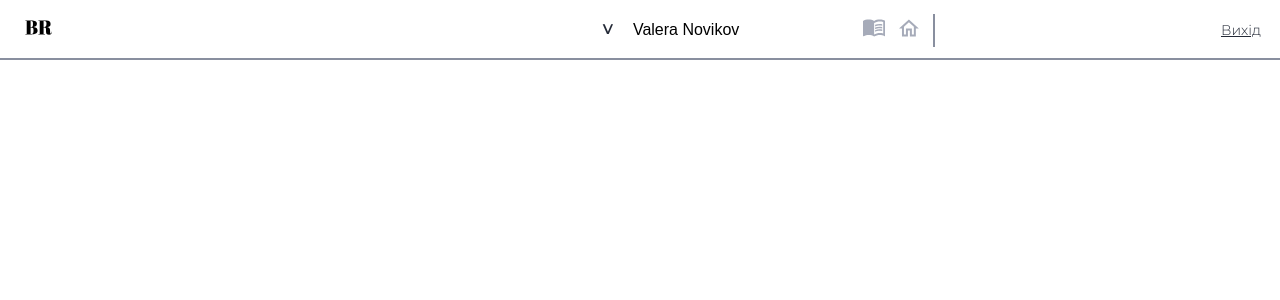
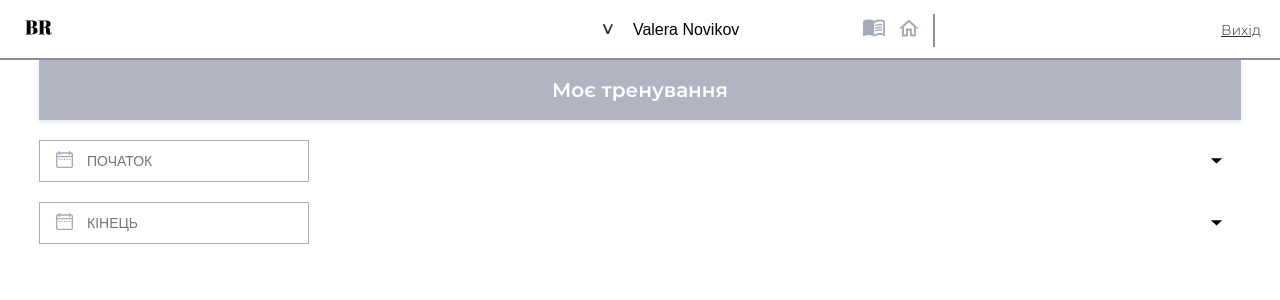
Before and after one commit to DmytroGupanets/book-reading-client, a React (Create React App) app: page /training in a window 1280 px wide. Shown: the top 300 px of the page. Built offline with nearby package versions, Linux system fonts and the light colour scheme; a web font is replaced by a local one.

Commit message:
add start and end datepicker

```diff
--- a/package.json
+++ b/package.json
@@ -11,6 +11,7 @@
     "modern-normalize": "^1.1.0",
     "query-string": "^4.3.4",
     "react": "^17.0.2",
+    "react-datepicker": "^4.2.1",
     "react-dom": "^17.0.2",
     "react-redux": "^7.2.5",
     "react-router": "^5.2.1",
--- /dev/null
+++ b/src/components/training/TrainingStyled.js
@@ -0,0 +1,5 @@
+import styled from "styled-components";
+
+const TrainingStyled = styled.div``;
+
+export default TrainingStyled;
--- /dev/null
+++ b/src/components/training/myTraining/MyTraining.js
@@ -0,0 +1,68 @@
+import React, { useState } from "react";
+import MyTrainingStyled from "./MyTrainingStyled";
+import DatePicker from "react-datepicker";
+import "react-datepicker/dist/react-datepicker.css";
+import sprite from "../../../images/sprite.svg";
+
+const initialState = {
+  startDate: null,
+  endDate: null,
+};
+
+const MyTraining = () => {
+  const [startDate, setStartDate] = useState(initialState.startDate);
+  const [endDate, setEndDate] = useState(initialState.endDate);
+
+  function addDays(date, days) {
+    const result = new Date(date);
+    result.setDate(result.getDate() + days);
+    return result;
+  }
+
+  return (
+    <MyTrainingStyled>
+      <h3 className="trainingTitle">Моє тренування</h3>
+      <div className="datePickerWrapper">
+        <DatePicker
+          className="datePickerTraining"
+          placeholderText="ПОЧАТОК"
+          dateFormat="dd.MM.yyyy"
+          selected={startDate}
+          onChange={(date) => setStartDate(date)}
+          selectsStart
+          minDate={startDate}
+          startDate={startDate}
+          endDate={endDate}
+        />
+        <svg className="datePickerIcon">
+          <use href={sprite + "#icon-calendar"} />
+        </svg>
+        <svg className="datePickerIconPolygon">
+          <use href={sprite + "#icon-polygon"} />
+        </svg>
+      </div>
+      <div className="datePickerWrapper">
+        <DatePicker
+          className="datePickerTraining"
+          dateFormat="dd.MM.yyyy"
+          placeholderText="КІНЕЦЬ"
+          selected={endDate}
+          onChange={(date) => setEndDate(date)}
+          selectsEnd
+          startDate={startDate}
+          endDate={endDate}
+          minDate={startDate}
+          maxDate={addDays(startDate, 31)}
+        />
+        <svg className="datePickerIcon">
+          <use href={sprite + "#icon-calendar"} />
+        </svg>
+        <svg className="datePickerIconPolygon">
+          <use href={sprite + "#icon-polygon"} />
+        </svg>
+      </div>
+    </MyTrainingStyled>
+  );
+};
+
+export default MyTraining;
--- /dev/null
+++ b/src/components/training/myTraining/MyTrainingStyled.js
@@ -0,0 +1,47 @@
+import styled from "styled-components";
+
+const MyTrainingStyled = styled.div`
+  .trainingTitle {
+    font-weight: 600;
+    font-size: 20px;
+    line-height: 1.9;
+    /* identical to box height, or 190% */
+    padding: 11px 47px;
+    margin-bottom: 20px;
+    text-align: center;
+
+    color: #ffffff;
+    background: #b1b5c2;
+    box-shadow: 0px 2px 3px rgba(9, 30, 63, 0.1);
+  }
+  .datePickerTraining {
+    font-size: 14px;
+    line-height: 2.71;
+
+    color: #a6abb9;
+    padding-left: 47px;
+    width: 270px;
+    height: 42px;
+    margin-bottom: 20px;
+    border: 1px solid #a6abb9;
+  }
+  .datePickerWrapper {
+    position: relative;
+  }
+  .datePickerIcon {
+    position: absolute;
+    left: 17px;
+    top: 11px;
+    width: 17px;
+    height: 17px;
+  }
+  .datePickerIconPolygon {
+    position: absolute;
+    right: 18px;
+    top: 17px;
+    width: 13px;
+    height: 7px;
+  }
+`;
+
+export default MyTrainingStyled;
--- a/src/pages/trainingPage/TrainingPage.js
+++ b/src/pages/trainingPage/TrainingPage.js
@@ -1,7 +1,12 @@
 import React from "react";
+import MyTraining from "../../components/training/myTraining/MyTraining";
 
 const TrainingPage = () => {
-  return <></>;
+  return (
+    <>
+      <MyTraining />
+    </>
+  );
 };
 
 export default TrainingPage;
```
Also changed, not shown: src/components/training/Training.js (added, +13 -0 lines), src/images/sprite.svg, 1 other file (tests, documents, lock files or other folders).
